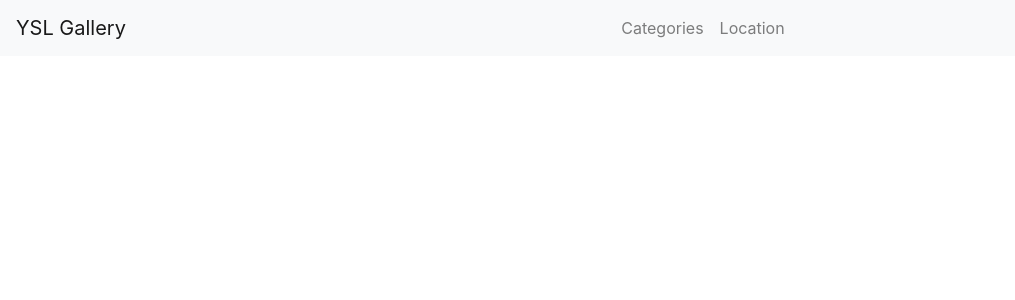
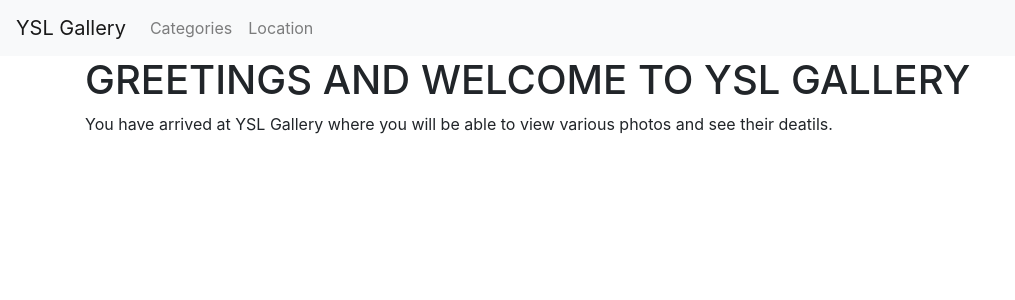
Before and after one commit to Alvin-21/gallery, a Django app: page / in a window 1280 px wide. Shown: the top 300 px of the page, without its empty margins (0-1015 px from the left). Run offline with Django 3.2, Linux system fonts and the light colour scheme; some libraries are stand-ins or nearby versions.

Commit message:
Add index template.

```diff
--- /dev/null
+++ b/photos/templates/index.html
@@ -0,0 +1,9 @@
+{%extends 'base.html'%}
+
+{%block content%}
+<div class="container">
+    <h1>GREETINGS AND WELCOME TO YSL GALLERY</h1>
+    <p>You have arrived at YSL Gallery where you will be able to view various photos and see their deatils.</p>
+</div>
+
+{%endblock%}
--- a/photos/templates/navbar.html
+++ b/photos/templates/navbar.html
@@ -5,7 +5,7 @@
         <span class="navbar-toggler-icon"></span>
     </button>
     <div class="collapse navbar-collapse" id="navbarNavAltMarkup">
-        <div class="navbar-nav mx-auto">
+        <div class="navbar-nav">
             <a class="nav-item nav-link" href="#">Categories</a>
             <a class="nav-item nav-link" href="#">Location</a>
         </div>
--- a/photos/urls.py
+++ b/photos/urls.py
@@ -4,7 +4,7 @@ from django.conf import settings
 from django.conf.urls.static import static
 
 urlpatterns = [
-    re_path(r'^$', views.test, name='Test'),
+    re_path(r'^$', views.homepage, name='homepage'),
 ]
 
 if settings.DEBUG:
--- a/photos/views.py
+++ b/photos/views.py
@@ -3,5 +3,5 @@ from django.http import HttpResponse, Http404
 
 # Create your views here.
 
-def test(request):
-    return render(request, 'test.html')
+def homepage(request):
+    return render(request, 'index.html')
```
